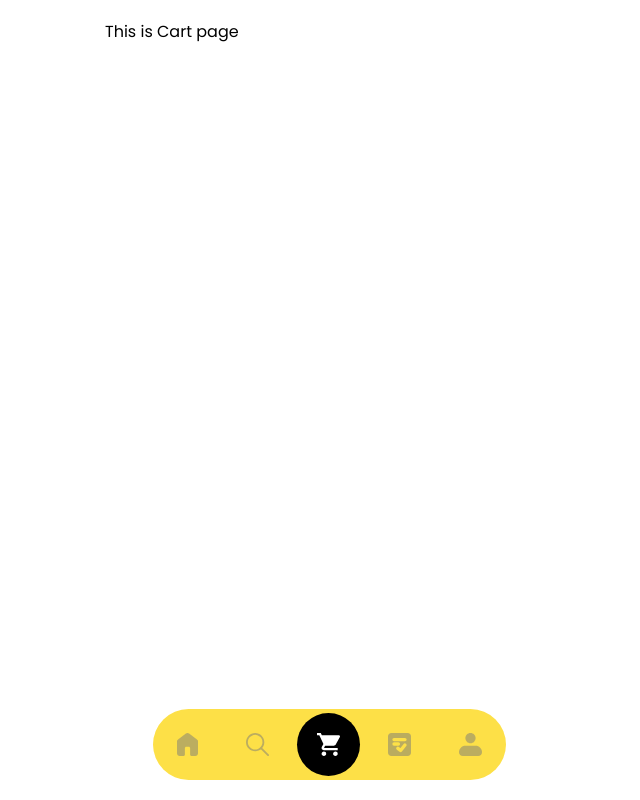
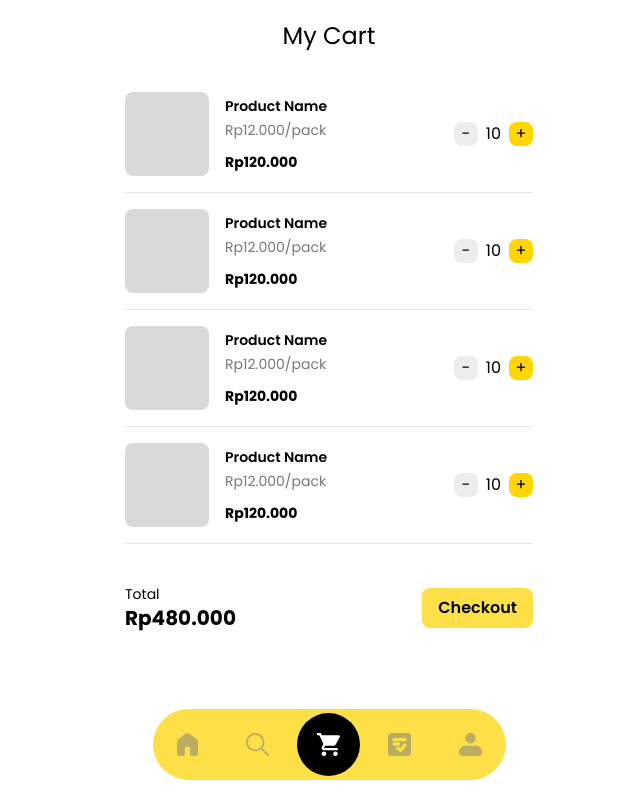
Before and after one commit to mubasyir19/TokoKu-Web, a Next.js app: page /cart in a window 1280 px wide. Shown: the whole page, without its empty margins (311-951 px from the left). Built offline with nearby package versions, Linux system fonts and the light colour scheme; a web font is replaced by a local one.

Commit message:
update(cart): set up cart page

```diff
--- a/src/app/(menu)/cart/page.jsx
+++ b/src/app/(menu)/cart/page.jsx
@@ -2,8 +2,84 @@ import React from 'react';
 
 export default function Cart() {
   return (
-    <div>
-      <p>This is Cart page</p>
+    <div className='px-5'>
+      {/* <p>This is Cart page</p> */}
+      <h4 className='text-2xl text-center'>My Cart</h4>
+      <div className='mt-10'>
+        <div className='card flex justify-between my-4'>
+          <div className='flex gap-x-4'>
+            <div className='my-auto h-[84px] w-[84px] bg-[#D9D9D9] rounded-lg'></div>
+            <div className='text-sm my-auto'>
+              <p className='font-semibold'>Product Name</p>
+              <p className='mt-1 text-[#797979]'>Rp12.000/pack</p>
+              <p className='mt-3 font-bold'>Rp120.000</p>
+            </div>
+          </div>
+          <div className='flex gap-x-2 my-auto'>
+            <button className='h-6 w-6 rounded-lg bg-[#EDEDED]'>-</button>
+            <p className=''>10</p>
+            <button className='h-6 w-6 rounded-lg bg-[#FFD600]'>+</button>
+          </div>
+        </div>
+        <hr />
+        <div className='card flex justify-between my-4'>
+          <div className='flex gap-x-4'>
+            <div className='my-auto h-[84px] w-[84px] bg-[#D9D9D9] rounded-lg'></div>
+            <div className='text-sm my-auto'>
+              <p className='font-semibold'>Product Name</p>
+              <p className='mt-1 text-[#797979]'>Rp12.000/pack</p>
+              <p className='mt-3 font-bold'>Rp120.000</p>
+            </div>
+          </div>
+          <div className='flex gap-x-2 my-auto'>
+            <button className='h-6 w-6 rounded-lg bg-[#EDEDED]'>-</button>
+            <p className=''>10</p>
+            <button className='h-6 w-6 rounded-lg bg-[#FFD600]'>+</button>
+          </div>
+        </div>
+        <hr />
+        <div className='card flex justify-between my-4'>
+          <div className='flex gap-x-4'>
+            <div className='my-auto h-[84px] w-[84px] bg-[#D9D9D9] rounded-lg'></div>
+            <div className='text-sm my-auto'>
+              <p className='font-semibold'>Product Name</p>
+              <p className='mt-1 text-[#797979]'>Rp12.000/pack</p>
+              <p className='mt-3 font-bold'>Rp120.000</p>
+            </div>
+          </div>
+          <div className='flex gap-x-2 my-auto'>
+            <button className='h-6 w-6 rounded-lg bg-[#EDEDED]'>-</button>
+            <p className=''>10</p>
+            <button className='h-6 w-6 rounded-lg bg-[#FFD600]'>+</button>
+          </div>
+        </div>
+        <hr />
+        <div className='card flex justify-between my-4'>
+          <div className='flex gap-x-4'>
+            <div className='my-auto h-[84px] w-[84px] bg-[#D9D9D9] rounded-lg'></div>
+            <div className='text-sm my-auto'>
+              <p className='font-semibold'>Product Name</p>
+              <p className='mt-1 text-[#797979]'>Rp12.000/pack</p>
+              <p className='mt-3 font-bold'>Rp120.000</p>
+            </div>
+          </div>
+          <div className='flex gap-x-2 my-auto'>
+            <button className='h-6 w-6 rounded-lg bg-[#EDEDED]'>-</button>
+            <p className=''>10</p>
+            <button className='h-6 w-6 rounded-lg bg-[#FFD600]'>+</button>
+          </div>
+        </div>
+        <hr />
+      </div>
+      <div className='mt-10 flex justify-between'>
+        <div className='my-auto'>
+          <p className='text-sm'>Total</p>
+          <p className='font-bold text-xl'>Rp480.000</p>
+        </div>
+        <div className='my-auto'>
+          <button className='py-2 px-4 font-semibold bg-yellow-300 hover:bg-yellow-primary rounded-lg'>Checkout</button>
+        </div>
+      </div>
     </div>
   );
 }
```
